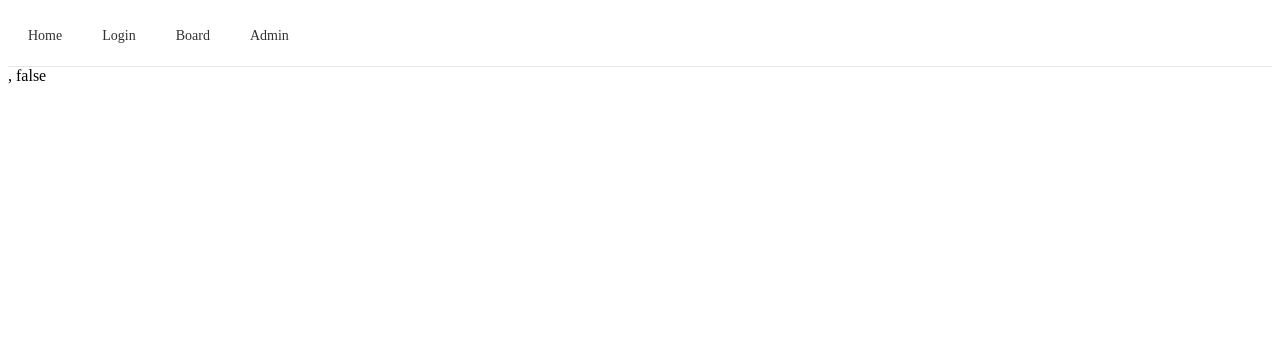
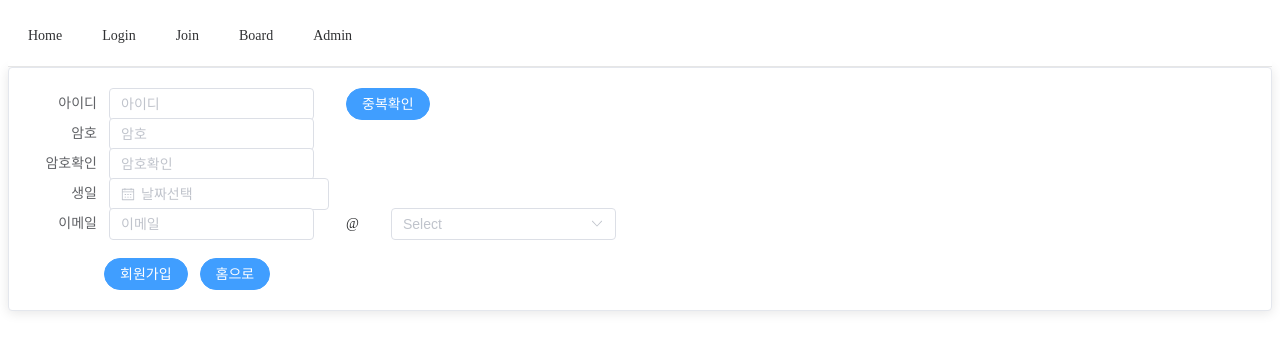
Before and after one commit to alsendrha/vue_20220124, a Vue app: page /#/join in a window 1280 px wide. Shown: the top 352 px of the page. Built offline with nearby package versions, Linux system fonts and the light colour scheme.

Commit message:
20220124
오늘꺼

```diff
--- a/src/App.vue
+++ b/src/App.vue
@@ -12,10 +12,12 @@
 
       <el-menu-item index="/">Home</el-menu-item>
       <el-menu-item index="/login">Login</el-menu-item>
+      <el-menu-item index="/join">Join</el-menu-item>
       <el-menu-item index="/board">Board</el-menu-item>
       <el-menu-item index="/admin">Admin</el-menu-item>
+
     </el-menu>
-    {{menu}}, {{logged}}
+    <!-- {{menu}}, {{logged}} -->
 
     <router-view></router-view>
   </div>
--- /dev/null
+++ b/src/components/Join.vue
@@ -0,0 +1,68 @@
+<template>
+    <div>
+        <el-card shadow="always">
+            <el-form :inline="true"  >
+                <el-form-item  label="아이디" label-width="80px">
+                    <el-input  size="mini" placeholder="아이디"/>
+                </el-form-item>
+                <el-form-item>
+                    <el-button type="primary" size="mini" round >중복확인</el-button>
+                </el-form-item>
+            </el-form>
+
+
+
+            <el-form :inline="true"  >
+                <el-form-item label="암호" label-width="80px" style="margin-top:-20px" >
+                    <el-input  size="mini" type="password" placeholder="암호"/>
+                </el-form-item>
+            </el-form>
+
+            <el-form :inline="true"  >
+                <el-form-item label="암호확인" label-width="80px" style="margin-top:-20px">
+                    <el-input  size="mini" type="password" placeholder="암호확인"/>
+                </el-form-item>
+            </el-form>
+
+            <el-form-item label="생일" label-width="80px" style="margin-top:-20px">
+                <el-date-picker type="date" size="mini" placeholder="날짜선택">
+                </el-date-picker>
+            </el-form-item>
+
+            <el-form :inline="true" style="margin-top:-20px" >
+                <el-form-item  label="이메일" label-width="80px" >
+                    <el-input  size="mini" placeholder="이메일"/>
+                </el-form-item>
+
+                <el-form-item>@</el-form-item>
+                <el-form-item>
+                        <el-select ref="email1" size="mini" clearable placeholder="Select">
+                            <el-option  v-for="tmp in emailoption" :key="tmp" :label="tmp" :value="tmp">
+                            </el-option>
+                        </el-select>
+                </el-form-item>
+            </el-form>
+
+
+            <el-button type="primary" size="mini" round style="margin-left:75px" >회원가입</el-button>
+            <el-button type="primary" size="mini" round >홈으로</el-button>
+
+
+        </el-card>
+
+    </div>
+</template>
+
+<script>
+export default {
+    setup () {
+
+
+        return {}
+    }
+}
+</script>
+
+<style lang="scss" scoped>
+
+</style>
--- a/src/routes/index.js
+++ b/src/routes/index.js
@@ -8,12 +8,14 @@ import Home from '@/components/Home.vue';
 import Board from '@/components/Board.vue';
 import Login from '@/components/Login.vue';
 import Admin from '@/components/Admin.vue';
+import Join from '@/components/Join.vue';
 
 const routes = [
     {path : '/', name : "Home", component:Home },
     {path : '/board', name : "Board", component:Board },
     {path : '/login', name : "Login", component:Login },
     {path : '/admin', name : "Admin", component:Admin },
+    {path : '/join', name : "Join", component:Join },
 ]
 
 //localhost:8080/#/
```
